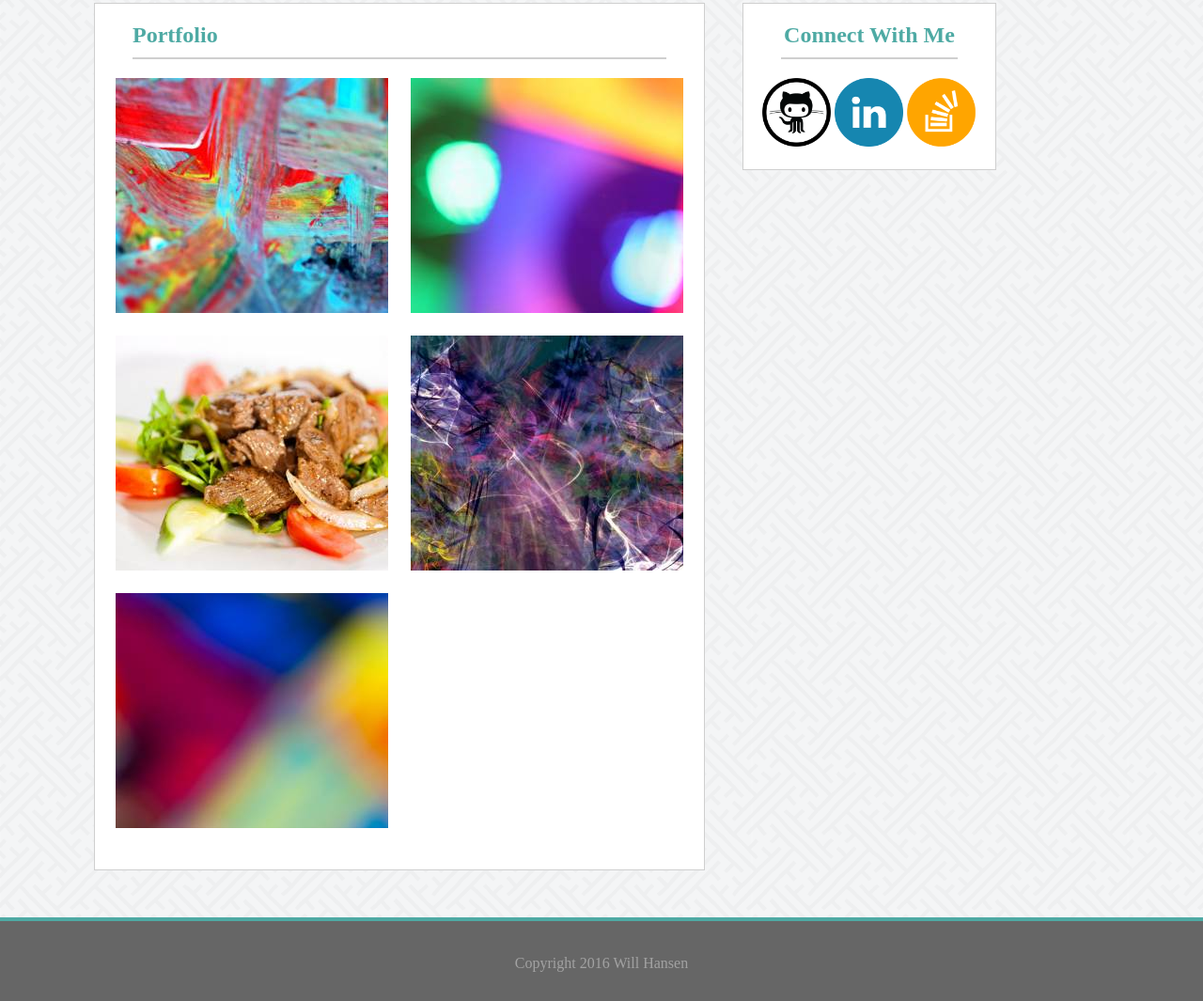
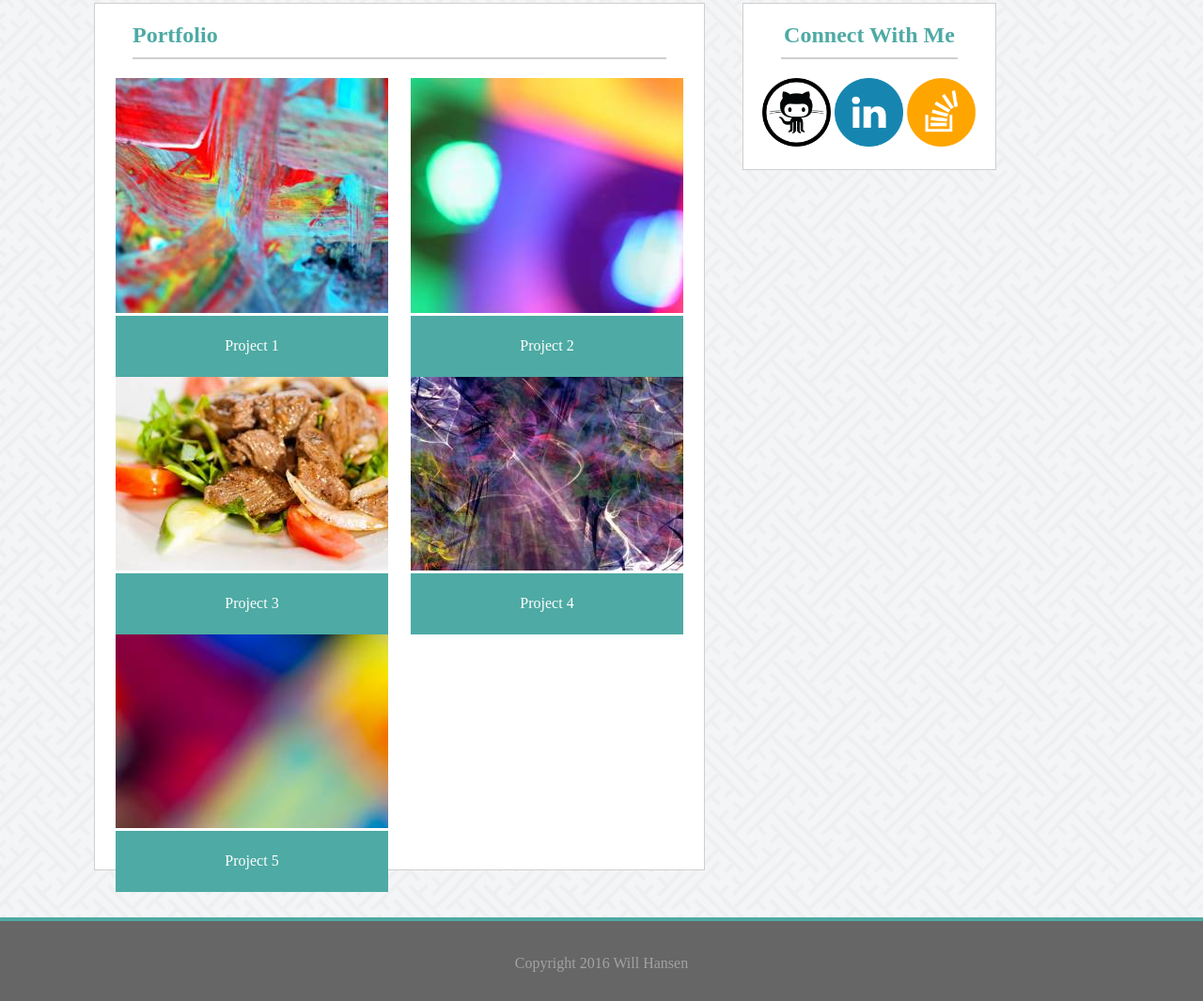
Before and after one commit to WillCHansen/Basic-Portfolio, a plain HTML site: page portfolio.html in a window 1280 px wide. Shown: the part 134-1199 px from the top of the page at 94% size. Drawn offline with Linux system fonts and the light colour scheme.

Commit message:
complete

```diff
--- a/assets/CSS/style.css
+++ b/assets/CSS/style.css
@@ -152,3 +152,56 @@ a{
 	color: white;
 	font-size: 15px;
 }
+#project1overlay{
+	position: absolute;
+	background: #4eaaa4;
+	height: 65px;
+	width: 290px;
+	left: 123px;
+	bottom: 265px;
+	color: white;
+	text-align: center;
+}
+.overtext{
+	margin-top: 23px;
+}
+#project2overlay{
+	position: absolute;
+	background: #4eaaa4;
+	height: 65px;
+	width: 290px;
+	left: 437px;
+	bottom: 265px;
+	color: white;
+	text-align: center;
+}
+#project3overlay{
+	position: absolute;
+	background: #4eaaa4;
+	height: 65px;
+	width: 290px;
+	left: 123px;
+	bottom: -9px;
+	color: white;
+	text-align: center;
+}
+#project4overlay{
+	position: absolute;
+	background: #4eaaa4;
+	height: 65px;
+	width: 290px;
+	left: 437px;
+	bottom: -9px;
+	color: white;
+	text-align: center;
+}
+#project5overlay{
+	position: absolute;
+	background: #4eaaa4;
+	height: 65px;
+	width: 290px;
+	left: 123px;
+	bottom: -283px;
+	color: white;
+	text-align: center;
+}
--- a/portfolio.html
+++ b/portfolio.html
@@ -22,10 +22,15 @@
 	<div class="about_container">
 		<h2 class="headinfo" id="portfolio">Portfolio</h2>
 		<img class="imgleft" src="assets/images/port1.jpg">
+		<div id="project1overlay"> <p class="overtext">Project 1</p></div>
 		<img class="imgright" src="assets/images/port2.jpg">
+		<div id="project2overlay"> <p class="overtext">Project 2</p></div>
 		<img class="imgleft" src="assets/images/port3.jpg">
+		<div id="project3overlay"> <p class="overtext">Project 3</p></div>
 		<img class="imgright" src="assets/images/port4.jpg">
+		<div id="project4overlay"> <p class="overtext">Project 4</p></div>
 		<img class="imgleft" src="assets/images/port5.jpg">
+		<div id="project5overlay"> <p class="overtext">Project 5</p></div>
 	</div>
 
 	<div class="connect_container">
```
